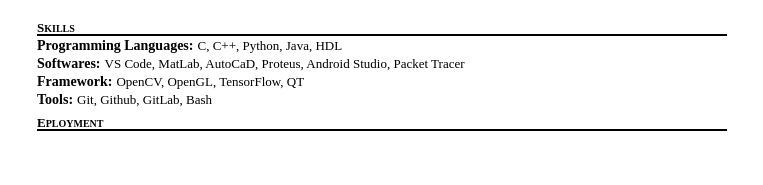
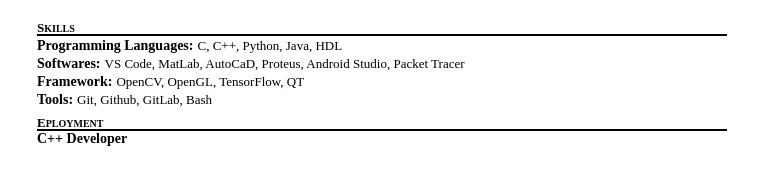
Before and after one commit to HumayunMustafa/ResumeHtmlCss, a plain HTML site: page index.html in a window 1280 px wide. Shown: the part 135-320 px from the top of the page, without its empty margins (258-1021 px from the left). Drawn offline with Linux system fonts and the light colour scheme.

Commit message:
working on employment part

```diff
--- a/index.html
+++ b/index.html
@@ -28,6 +28,7 @@
             <section>
                 <p class="scaleup inline bold" id="skills">E</p><p class="scaledown inline bold">PLOYMENT</p>
                 <div class="divider"></div>
+                <p class="bold subheading align-with-line">C++ Developer</p>
             </section>
         </main>
     </body>
```
